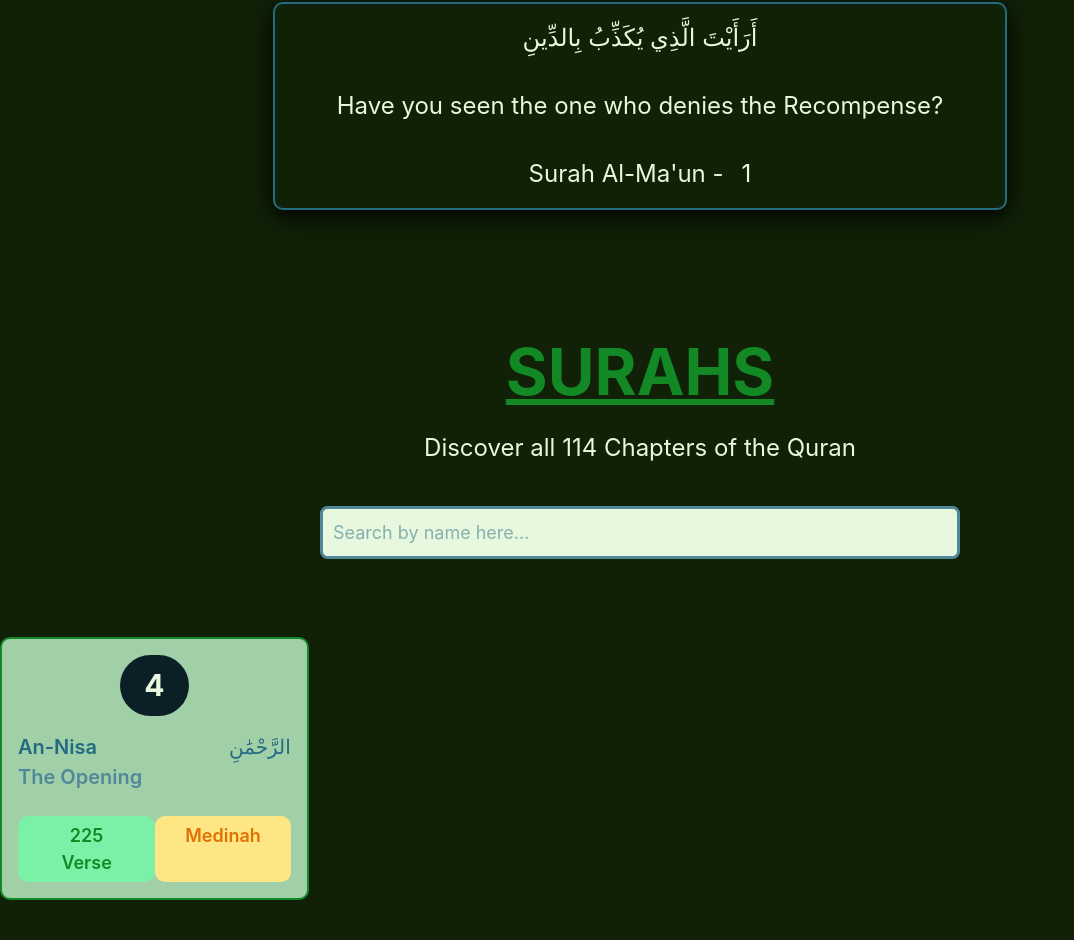
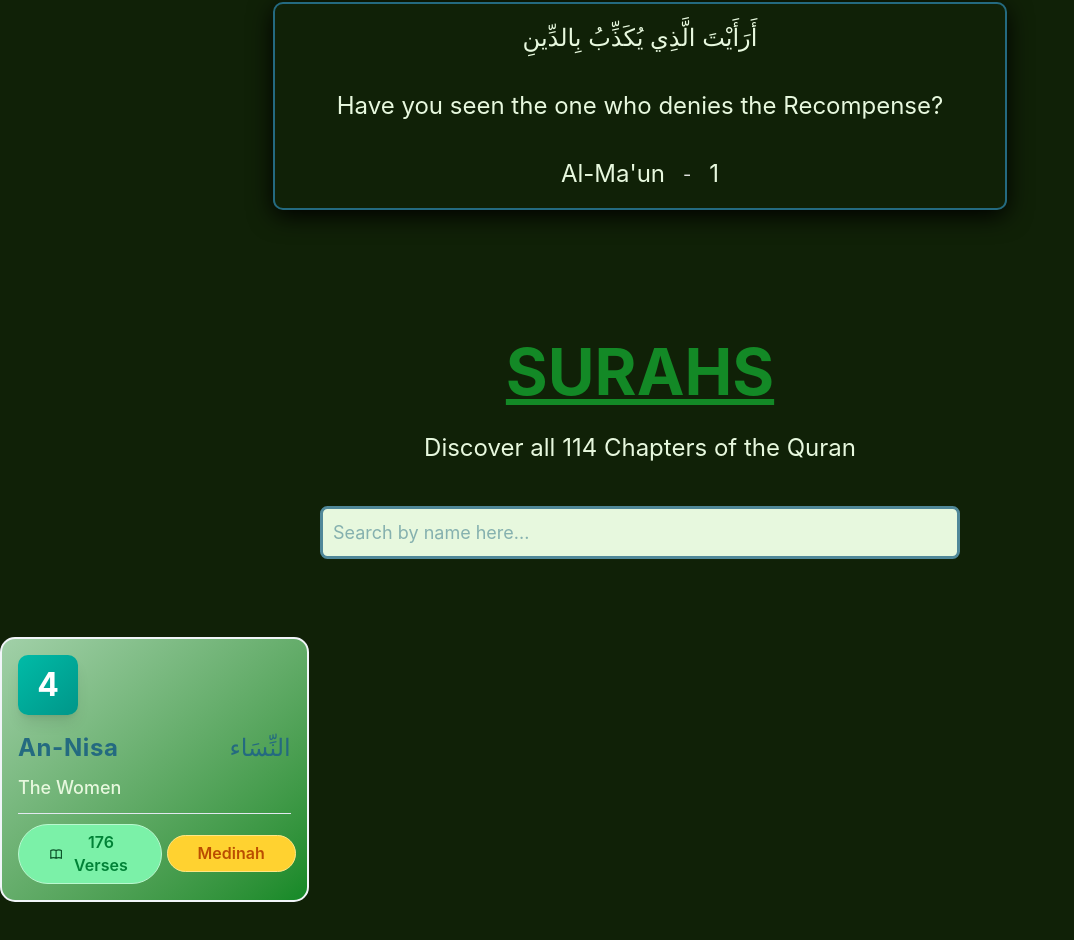
Before and after one commit to Raeef-Chowdhury/Al-Quran, a React (Vite) app: page / in a window 1280 px wide. Shown: the part 560-1500 px from the top of the page, without its empty margins (0-1074 px from the left). Built offline with nearby package versions, Linux system fonts and the light colour scheme.

Commit message:
redevlop quran card & refactor code

```diff
--- a/src/App.css
+++ b/src/App.css
@@ -8,6 +8,9 @@ body {
 }
 .quran__badge {
   padding: 0.6rem 3rem;
+}
+.quran__num {
+  padding: 1.6rem;
 }
 .ayah__title {
   padding: 0.8rem 2.4rem;
--- a/src/App.jsx
+++ b/src/App.jsx
@@ -8,6 +8,10 @@ import { useState } from "react";
 //TODO:SECTION OF DUAS https://github.com/fitrahive/dua-dhikr
 //TODO:Recitation Page
 //TODO: REFACTOR HERO/HEader
+//TODO: Add surahs dynamically
+//TODO: add search functionality
+//TODO: Popular items search
+
 function App() {
   const [quranSearch, setQuranSearch] = useState("");
   return (
--- a/src/Components/Hero.jsx
+++ b/src/Components/Hero.jsx
@@ -1,3 +1,4 @@
+/* eslint-disable react/prop-types */
 import ayahQuotes from "../data/quran.json";
 import { useEffect, useState } from "react";
 
@@ -25,22 +26,18 @@ function Hero() {
         YOUR DAILY AYAH
       </p>
       <div className="daily__ayah  flex flex-col gap-[3.2rem] items-center max-w-[1200px] rounded-2xl  justify-center border-secondary border-2 ">
-        <p className="hero__text text-text text-[2.4rem] ">
-          {randomAyah.arabic}
-        </p>
-        <p className="hero__text text-text text-[2.4rem] ">
-          {randomAyah.english}
-        </p>
-        <div className="ayah__origin flex gap-[1.8rem]">
-          <p className="hero__text text-text text-[2.4rem] ">
-            Surah {randomAyah.surah} -
-          </p>
-          <p className="hero__text text-text text-[2.4rem] ">
-            {randomAyah.ayah}
-          </p>
+        <AyahText ayahText={randomAyah.arabic} />
+        <AyahText ayahText={randomAyah.english} />
+        <div className="ayah__origin flex gap-[1.8rem] items-center">
+          <AyahText ayahText={randomAyah.surah} />{" "}
+          <span className="text-[1.8rem]">-</span>
+          <AyahText ayahText={randomAyah.ayah} />
         </div>
       </div>
     </section>
   );
 }
+function AyahText({ ayahText }) {
+  return <p className="hero__text text-text text-[2.4rem] ">{ayahText}</p>;
+}
 export default Hero;
--- a/src/Components/SurahSection.jsx
+++ b/src/Components/SurahSection.jsx
@@ -24,26 +24,48 @@ function SurahSection({ search, setSearch }) {
           {console.log(search)}
         </div>
         <ul className="quran__list grid grid-cols-4 gap-6 max-w-[1440px] mx-auto w-full">
-          <li className="quran__card bg-shade border-2 w-full border-primary hover:bg-black hover:translate-y-[-2rem] rounded-2xl  flex flex-col items-center justify-center transition-all duration-300 cursor-pointer">
-            <div className="quran__card--number text-text rounded-full bg-[#0b2026] text-[3rem] font-bold mb-2">
-              4
+          <li className="relative bg-gradient-to-br hover:translate-y-[-2rem]  quran__card from-shade  to-primary border-2 border-slate-100 hover:border-teal-400 rounded-3xl p-6 transition-all duration-300 cursor-pointer hover:shadow-2xl hover:-translate-y-2 group overflow-hidden">
+            <div className="flex justify-between items-start mb-6">
+              <div className="w-24 h-24  rounded-2xl bg-gradient-to-br from-teal-500 to-teal-600  flex items-center justify-center shadow-lg transition-all duration-300 transform ">
+                <span className="text-white text-[3.2rem] font-bold  ">4</span>
+              </div>
             </div>
-            <div className="quran__card--names flex justify-between w-full">
-              <p className="quran__card--name text-secondary text-[2rem] font-semibold text-center">
-                An-Nisa
-              </p>
-              <p className="quran__card--arabName  text-secondary text-[2rem] font-semibold text-center">
-                الرَّحْمَٰنِ
+
+            <div className="space-y-3 mb-5">
+              <div className="flex justify-between items-center gap-4">
+                <h3 className="text-secondary text-[2.4rem] font-bold tracking-wide">
+                  An-Nisa
+                </h3>
+                <p
+                  className="text-secondary  text-[2.4rem] font-semibold"
+                  style={{ fontFamily: "serif" }}
+                >
+                  النِّسَاء
+                </p>
+              </div>
+              <p className="text-text  text-[1.8rem] text-left font-medium ">
+                The Women
               </p>
             </div>
-            <p className="quran__card--arabName text-left w-full  text-tertiary text-[2rem] font-semibold ">
-              The Opening
-            </p>
-            <div className="quran__badges w-full flex justify-around">
-              <span className="quran__badge text-[1.8rem] text-primary rounded-2xl bg-green-300 font-semibold">
-                225 Verse
-              </span>
-              <span className="quran__badge text-[1.8rem] font-semibold text-amber-600 rounded-2xl bg-amber-200">
+
+            <div className=" justify-between flex items-center gap-2 pt-4 border-t border-slate-200">
+              <div className="flex gap-[0.8rem] quran__badge text-[1.6rem] items-center rounded-full text-sm font-semibold border bg-green-300 text-green-700 border-green-200">
+                <svg
+                  className="w-8 h-8 text-green-900"
+                  fill="none"
+                  stroke="currentColor"
+                  viewBox="0 0 24 24"
+                >
+                  <path
+                    strokeLinecap="round"
+                    strokeLinejoin="round"
+                    strokeWidth={2}
+                    d="M12 6.253v13m0-13C10.832 5.477 9.246 5 7.5 5S4.168 5.477 3 6.253v13C4.168 18.477 5.754 18 7.5 18s3.332.477 4.5 1.253m0-13C13.168 5.477 14.754 5 16.5 5c1.747 0 3.332.477 4.5 1.253v13C19.832 18.477 18.247 18 16.5 18c-1.746 0-3.332.477-4.5 1.253"
+                  />
+                </svg>
+                <span className="">176 Verses</span>
+              </div>
+              <span className="quran__badge text-[1.6rem] rounded-full text-sm font-semibold border bg-amber-300 text-amber-700 border-amber-200">
                 Medinah
               </span>
             </div>
--- a/src/index.css
+++ b/src/index.css
@@ -1,4 +1,6 @@
 @import "tailwindcss";
+
+@tailwind utilities;
 :root {
   font-family: Inter, system-ui, Avenir, Helvetica, Arial, sans-serif;
   line-height: 1.5;
@@ -13,11 +15,7 @@
   -webkit-font-smoothing: antialiased;
   -moz-osx-font-smoothing: grayscale;
 }
-* {
-  box-sizing: border-box;
-  margin: 0;
-  padding: 0;
-}
+
 html {
   font-size: 62.5%;
   overflow-x: hidden;
```
